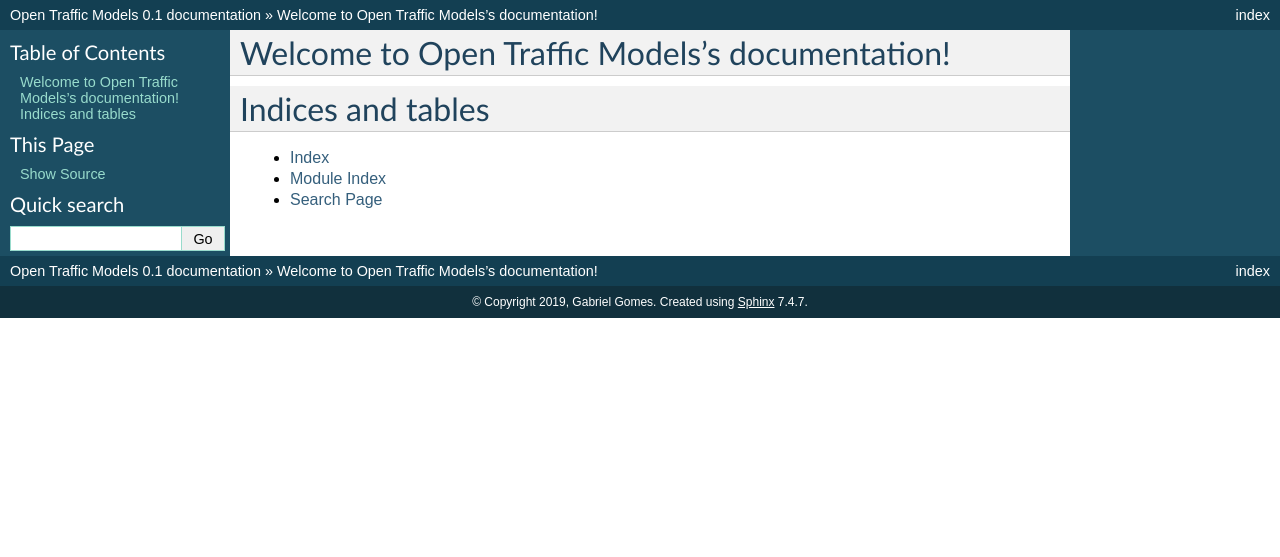
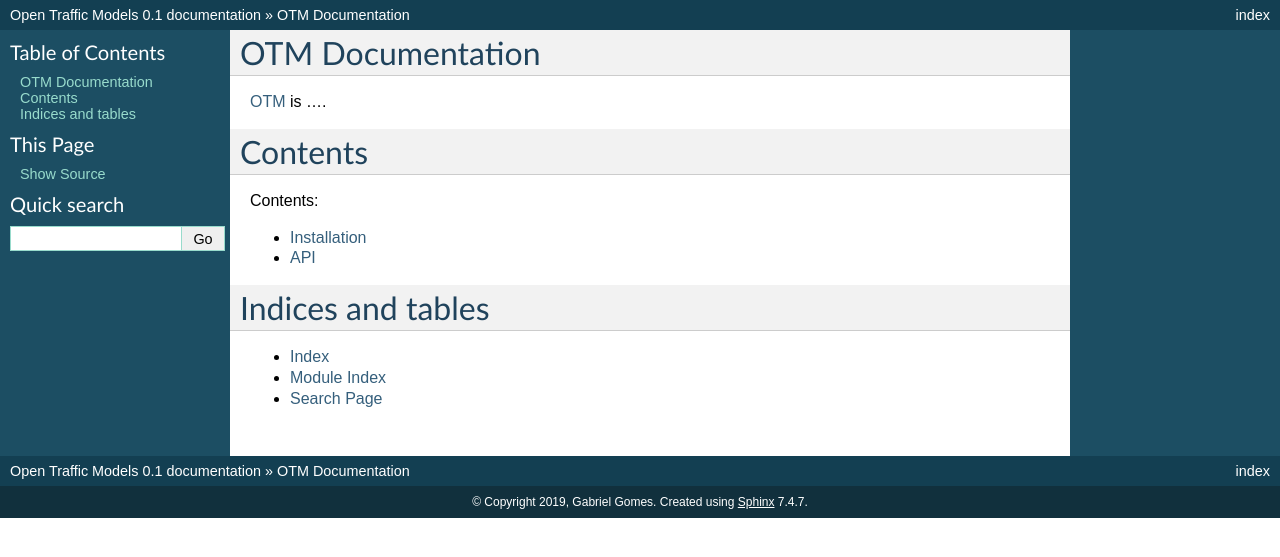
Before and after one commit to ggomes/otm-sim, a Sphinx documentation site: the page built from docs/source/index.rst, in a window 1280 px wide. Shown: the top 557 px of the page. Built offline with Sphinx 7.4.7, drawn with Linux system fonts in a browser that asks for light colours.

Commit message:
doc advance

```diff
--- /dev/null
+++ b/docs/source/api.rst
@@ -0,0 +1,4 @@
+API
+=======
+
+api
--- a/docs/source/contents.rst
+++ b/docs/source/contents.rst
@@ -1,14 +1,17 @@
-.. Open Traffic Models documentation master file, created by
-   sphinx-quickstart on Mon Aug 12 10:50:31 2019.
-   You can adapt this file completely to your liking, but it should at least
-   contain the root `toctree` directive.
+OTM Documentation
+=================
 
-Welcome to Open Traffic Models's documentation!
-===============================================
+`OTM <https://github.com/ggomes/otm-sim>`_ is ....
+
+Contents
+========
 
 .. toctree::
    :maxdepth: 2
-   :caption: Contents:
+   :caption:
+
+   installation
+   api
 
 
 
--- a/docs/source/index.rst
+++ b/docs/source/index.rst
@@ -1,14 +1,17 @@
-.. Open Traffic Models documentation master file, created by
-   sphinx-quickstart on Mon Aug 12 10:50:31 2019.
-   You can adapt this file completely to your liking, but it should at least
-   contain the root `toctree` directive.
+OTM Documentation
+=================
 
-Welcome to Open Traffic Models's documentation!
-===============================================
+`OTM <https://github.com/ggomes/otm-sim>`_ is ....
+
+Contents
+========
 
 .. toctree::
    :maxdepth: 2
    :caption: Contents:
+
+   installation
+   api
 
 
 
--- /dev/null
+++ b/docs/source/installation.rst
@@ -0,0 +1,4 @@
+Installation
+============
+
+installation
```
